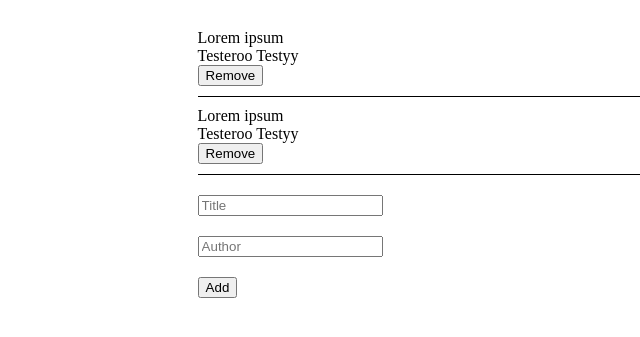
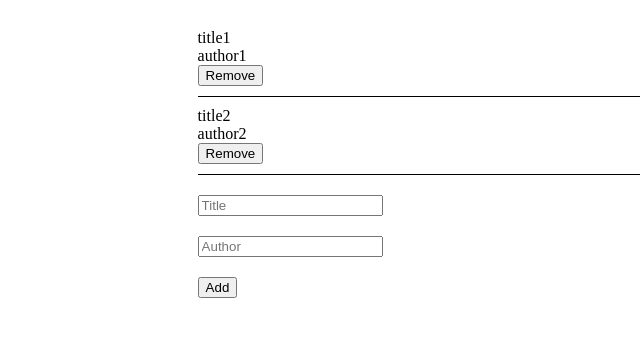
Before and after one commit to Stephen-Adom/awesome_books, a plain HTML site: page index.html in a window 1280 px wide. Shown: the part 61-398 px from the top of the page, without its empty margins (0-640 px from the left). Drawn offline with Linux system fonts and the light colour scheme.

Commit message:
add booklist function

```diff
--- a/index.html
+++ b/index.html
@@ -12,17 +12,7 @@
       <h1>Awesome Books</h1>
 
       <section class="book-list-container">
-        <div class="book-info">
-          <p>Lorem ipsum</p>
-          <p>Testeroo Testyy</p>
-          <button type="button" title="remove book">Remove</button>
-        </div>
 
-        <div class="book-info">
-          <p>Lorem ipsum</p>
-          <p>Testeroo Testyy</p>
-          <button type="button" title="remove book">Remove</button>
-        </div>
       </section>
 
       <form action="">
@@ -36,5 +26,6 @@
         <button type="submit">Add</button>
       </form>
     </main>
+    <script src="script.js"></script>
   </body>
 </html>
--- /dev/null
+++ b/script.js
@@ -0,0 +1,16 @@
+const booklists = [{title:"title1", author:"author1" }, {title:"title2", author:"author2"}];
+
+const booklistContainer = document.querySelector('.book-list-container');
+
+function listAllBooks(){
+let booklistHtml = "";
+booklists.forEach(book=>{
+   booklistHtml = booklistHtml +  `<div class="book-info">
+    <p>${book.title}</p>
+    <p>${book.author}</p>
+    <button type="button" title="remove book">Remove</button>
+  </div>`
+})
+booklistContainer.innerHTML = booklistHtml;
+}
+listAllBooks();
```
